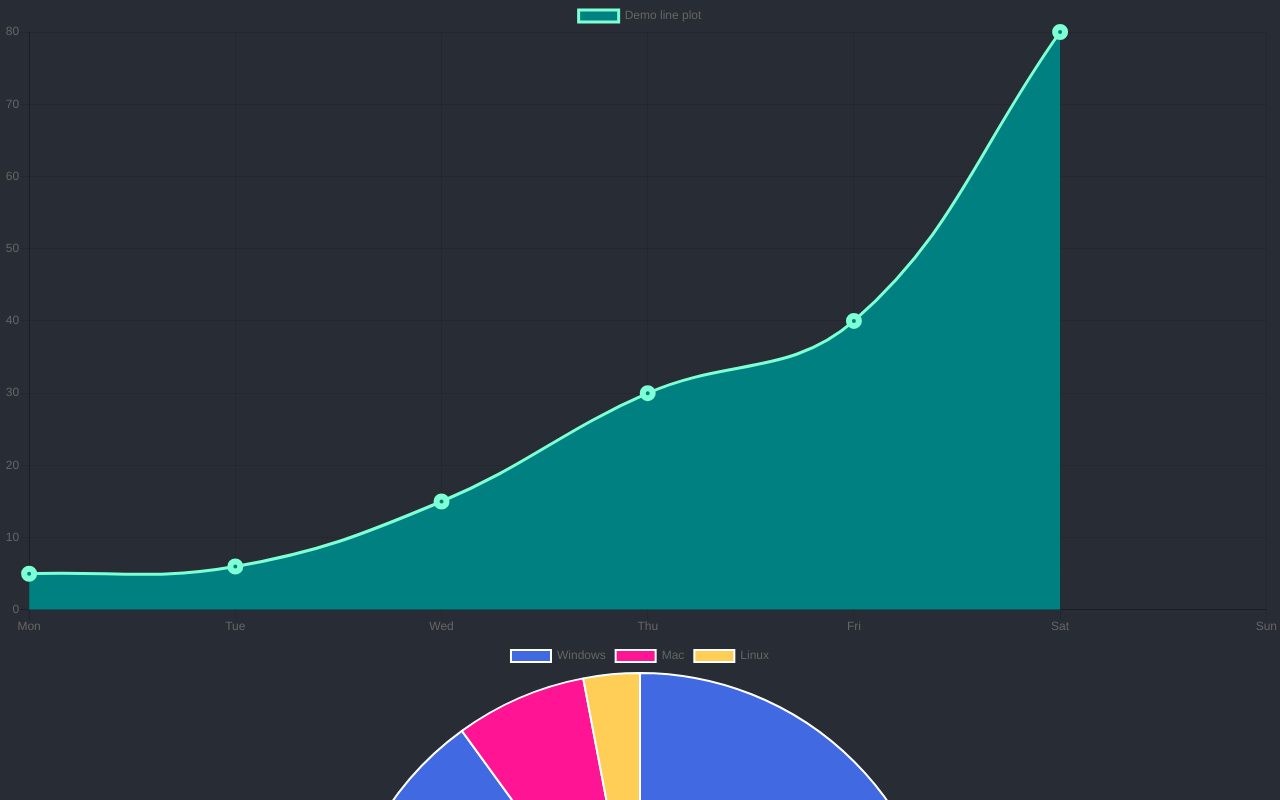
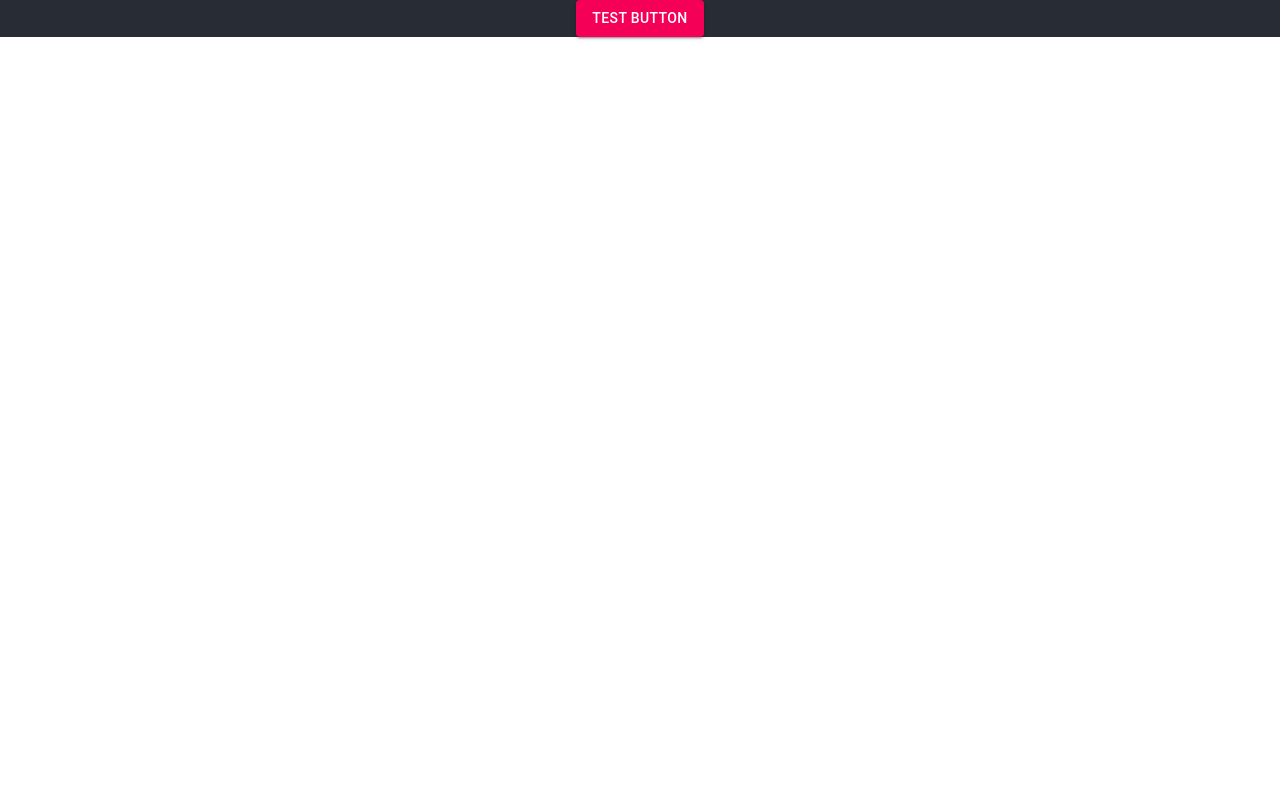
Before and after one commit to takumi1005/chart_lesson, a React (Create React App) app: page / in a window 1280 px wide. Shown: the top 800 px of the page. Built offline with nearby package versions, Linux system fonts and the light colour scheme.

Commit message:
MUI buttonの表示

```diff
--- a/src/App.tsx
+++ b/src/App.tsx
@@ -4,17 +4,19 @@
 import BarPlot from './components/BarPlot';
 import BubblePlot from './components/BubblePlot';
 import LinePlot from './components/LinePlot';
+import MaterialUI from './components/MaterialUI';
 import PiePlot from './components/PiePlot';
 import RadarPlot from './components/RadarPlot';
 
 function App() {
   return (
     <div className="App">
-      <LinePlot />
+      {/* <LinePlot />
       <PiePlot />
       <BarPlot />
       <RadarPlot />
-      <BubblePlot />
+      <BubblePlot /> */}
+      <MaterialUI />
     </div>
   );
 }
--- /dev/null
+++ b/src/components/MaterialUI.tsx
@@ -0,0 +1,14 @@
+import React from 'react'
+import { Button } from '@material-ui/core'
+
+const MaterialUI: React.FC = () => {
+  return (
+    <div>
+      <Button variant="contained" color="secondary">
+        Test Button
+      </Button>
+    </div>
+  )
+}
+
+export default MaterialUI
```
